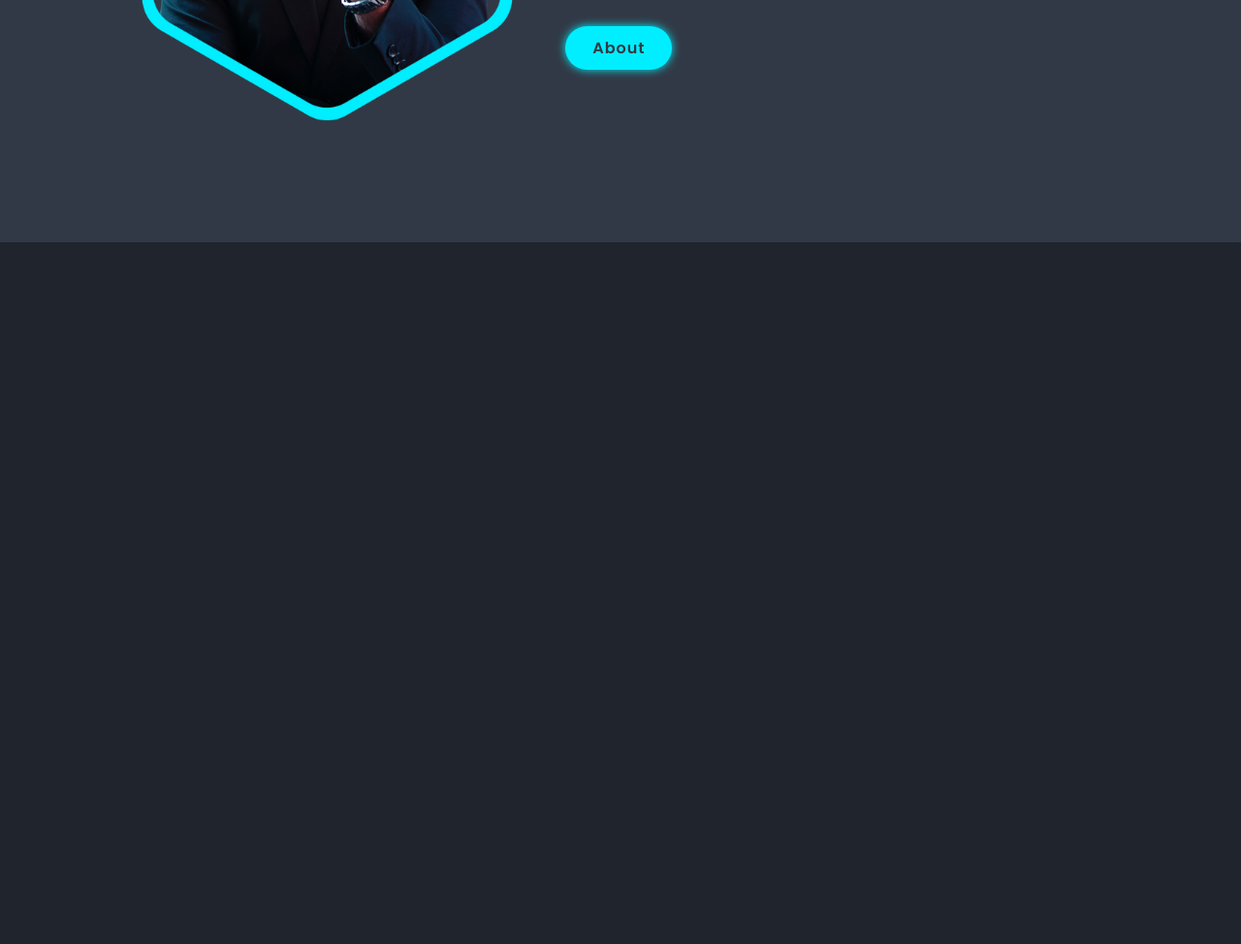
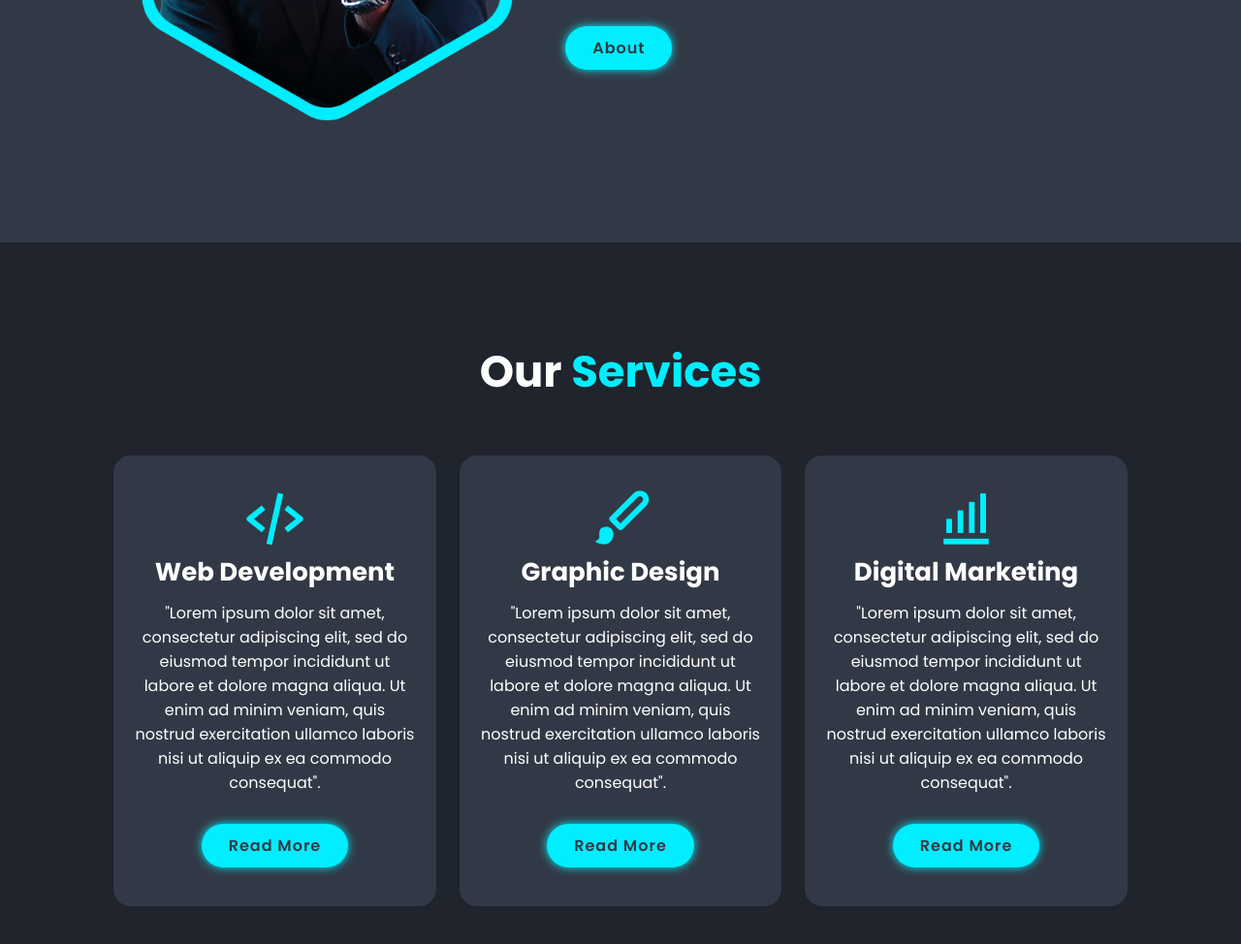
Before and after one commit to Nebenmor/portfolio-website, a plain HTML site: page index.html in a window 1280 px wide. Shown: the part 1350-2324 px from the top of the page at 97% size. Before the commit the page ends 1600 px from the top, so only its background shows below. Drawn offline with nearby package versions, Linux system fonts and the light colour scheme.

Commit message:
implement Services section

```diff
--- a/css/style.css
+++ b/css/style.css
@@ -38,6 +38,8 @@ html {
 body {
     background: var(--bg-color);
     color: var(--text-color);
+    -webkit-font-smoothing: antialiased;
+    -moz-osx-font-smoothing: grayscale;
 }
 
 section {
@@ -195,3 +197,47 @@ var(--main-color) - Shadow color
     font-size: 1.6rem;
     margin: 2rem 0 3rem; /* top: 2rem, left and right: 0, bottom: 3rem */
 }
+
+/* Services section */
+
+.services h2 {
+    margin-bottom: 5rem;
+    text-align: center;
+}
+
+.services-container {
+    display: flex;
+    justify-content: center;
+    align-items: center;
+    flex-wrap: wrap;
+    gap: 2rem;
+}
+
+.services-container .services-box {
+    flex: 1 1 30rem;
+    background: var(--second-bg-color);
+    padding: 3rem 2rem 4rem;
+    border-radius: 2rem;
+    text-align: center;
+    border: .2rem solid var(--bg-color);
+    transition: .5s ease-in;
+}
+
+.services-container .services-box:hover {
+    border-color: var(--main-color);
+    transform: scale(1.02);
+}
+
+.services-box i {
+    font-size: 7rem;
+    color: var(--main-color);
+}
+
+.services h3 {
+    font-size: 2.6rem;
+}
+
+.services-box p {
+    font-size: 1.6rem;
+    margin: 1rem 0 3rem;
+}
--- a/index.html
+++ b/index.html
@@ -71,6 +71,41 @@
      </section>
 
     <!-- services section design -->
+     <section class="services" id="services">
+      <h2 class="heading">Our <span> Services</span></h2>
+
+      <div class="services-container">
+        <!-- Box-1 -->
+        <div class="services-box">
+          <i class='bx bx-code-alt'></i>
+          <h3>Web Development</h3>
+          <p>
+            "Lorem ipsum dolor sit amet, consectetur adipiscing elit, sed do eiusmod tempor incididunt ut labore et dolore magna aliqua. Ut enim ad minim veniam, quis nostrud exercitation ullamco laboris nisi ut aliquip ex ea commodo consequat".
+          </p>
+          <a href="#" class="btn">Read More</a>
+        </div>
+
+         <!-- Box-2 -->
+        <div class="services-box">
+          <i class='bx bxs-paint' ></i>
+          <h3>Graphic Design</h3>
+          <p>
+            "Lorem ipsum dolor sit amet, consectetur adipiscing elit, sed do eiusmod tempor incididunt ut labore et dolore magna aliqua. Ut enim ad minim veniam, quis nostrud exercitation ullamco laboris nisi ut aliquip ex ea commodo consequat".
+          </p>
+          <a href="#" class="btn">Read More</a>
+        </div>
+
+         <!-- Box-3 -->
+        <div class="services-box">
+          <i class='bx bx-bar-chart-alt'></i>
+          <h3>Digital Marketing</h3>
+          <p>
+            "Lorem ipsum dolor sit amet, consectetur adipiscing elit, sed do eiusmod tempor incididunt ut labore et dolore magna aliqua. Ut enim ad minim veniam, quis nostrud exercitation ullamco laboris nisi ut aliquip ex ea commodo consequat".
+          </p>
+          <a href="#" class="btn">Read More</a>
+        </div>
+      </div>
+     </section>
 
     <!-- portfolio section design -->
 
```
